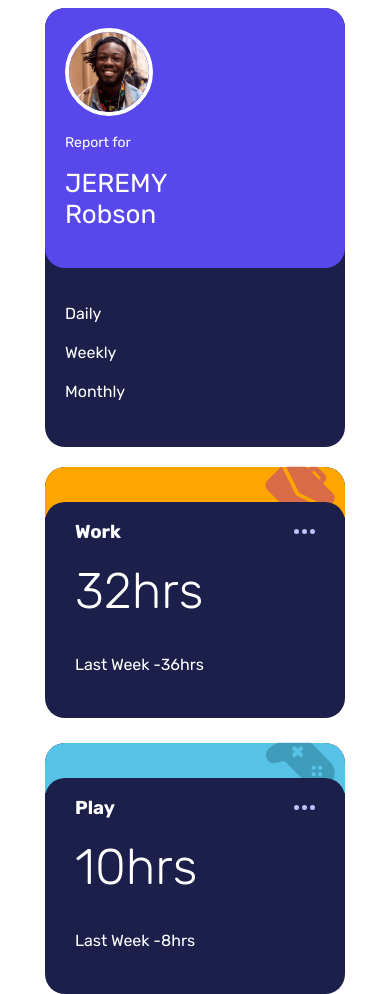
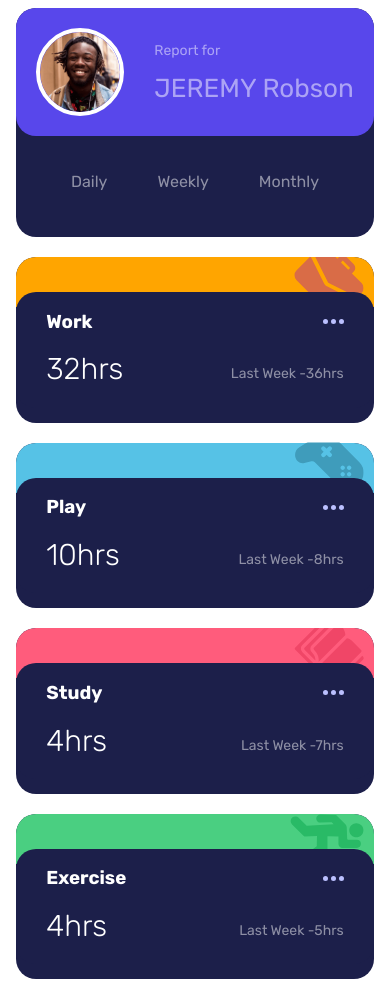
Before and after one commit to yazid78/time-tracking-dashboard-, a website: page index.html in a window 390 px wide. Shown: the top 994 px of the page. Drawn offline with Linux system fonts and the light colour scheme.

Commit message:
maj mobile responsive

```diff
--- a/index.html
+++ b/index.html
@@ -20,8 +20,11 @@
       <div class="profilCard">
         <div class="nameProfil">
           <img src="./images/image-jeremy.png" alt="" srcset="">
-          <p>Report for</p>
-          <h1>JEREMY Robson</h1>
+          <div>
+            <p>Report for</p>
+            <h1>JEREMY Robson</h1>
+          </div>
+
         </div>
         <ul class="textProfil">
           <li id="daily">Daily</li>
--- a/src/css/style.css
+++ b/src/css/style.css
@@ -183,8 +183,44 @@
     width: 100%;
   }
   .card {
-    margin-bottom: 40px;
     max-height: 216px;
+  }
+  .textProfil {
+    flex-direction: row;
+    justify-content: center;
+    gap: 70px;
+    opacity: 50%;
+  }
+  .nameProfil {
+    display: flex;
+  }
+  .nameProfil div {
+    display: flex;
+    flex-direction: column;
+    margin-left: 30px;
+    opacity: 50%;
+  }
+  .nameProfil h1 {
+    width: 100%;
+    font-size: 18px;
+    font-size: 26px;
+    font-weight: 400;
+    margin: 0;
+  }
+  .trackingTime h1 {
+    font-size: 30px;
+  }
+  .trackingTime p {
+    font-size: 14px;
+    opacity: 50%;
+  }
+  .typeTracking {
+    padding-right: 30px;
+    display: flex;
+    justify-content: space-between;
+  }
+  .trackingTime {
+    height: auto;
   }
 }
 @media (max-width: 500px) {
@@ -195,7 +231,25 @@
     width: 100%;
   }
   .card {
-    margin-bottom: 40px;
     max-height: 216px;
   }
+  .textProfil {
+    flex-direction: row;
+    justify-content: center;
+    gap: 50px;
+    opacity: 50%;
+  }
+  .nameProfil h1 {
+    width: 100%;
+    font-size: 18px;
+    font-size: 26px;
+    font-weight: 400;
+  }
+  .trackingTime h1 {
+    font-size: 30px;
+  }
+  .trackingTime p {
+    font-size: 14px;
+    opacity: 50%;
+  }
 }
```
